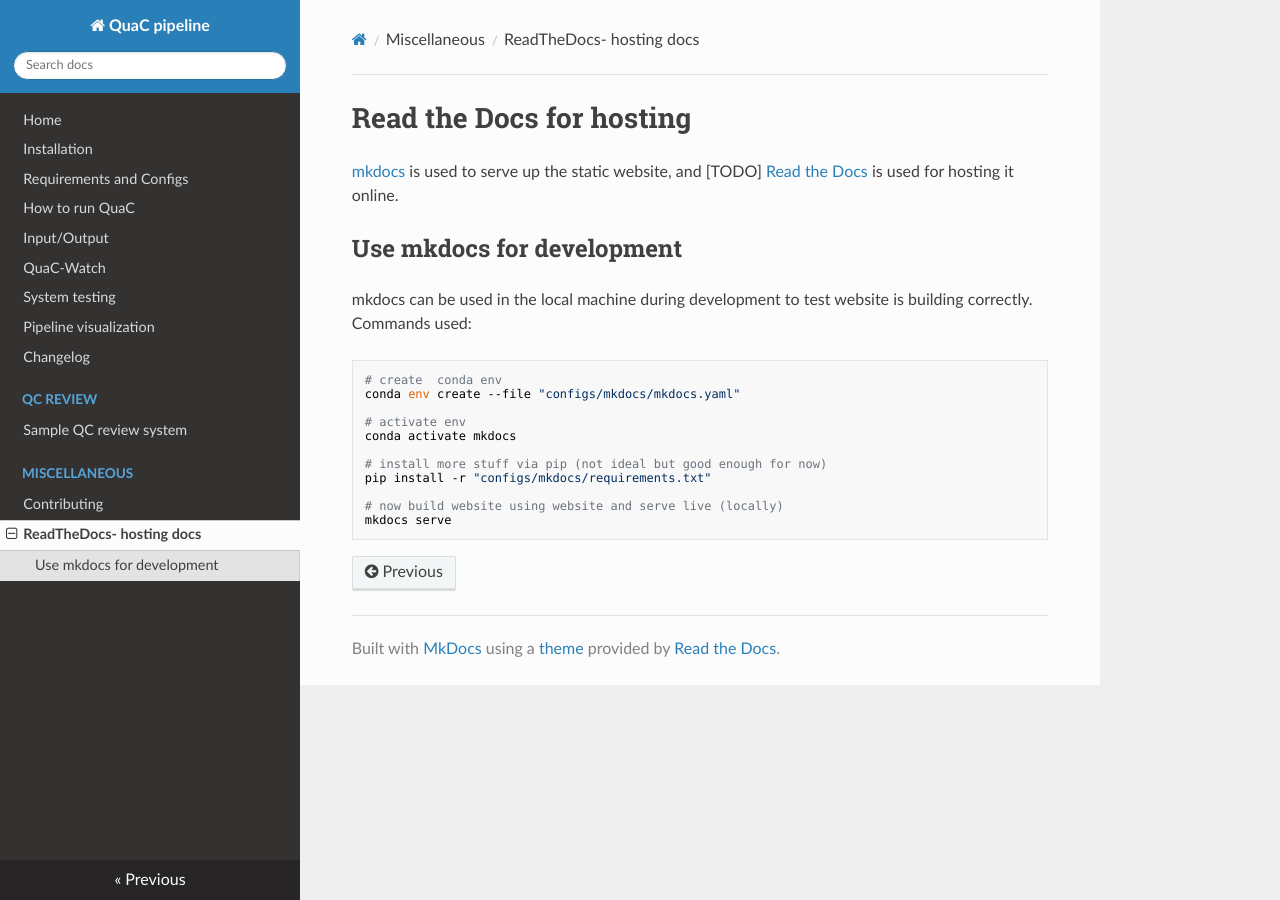
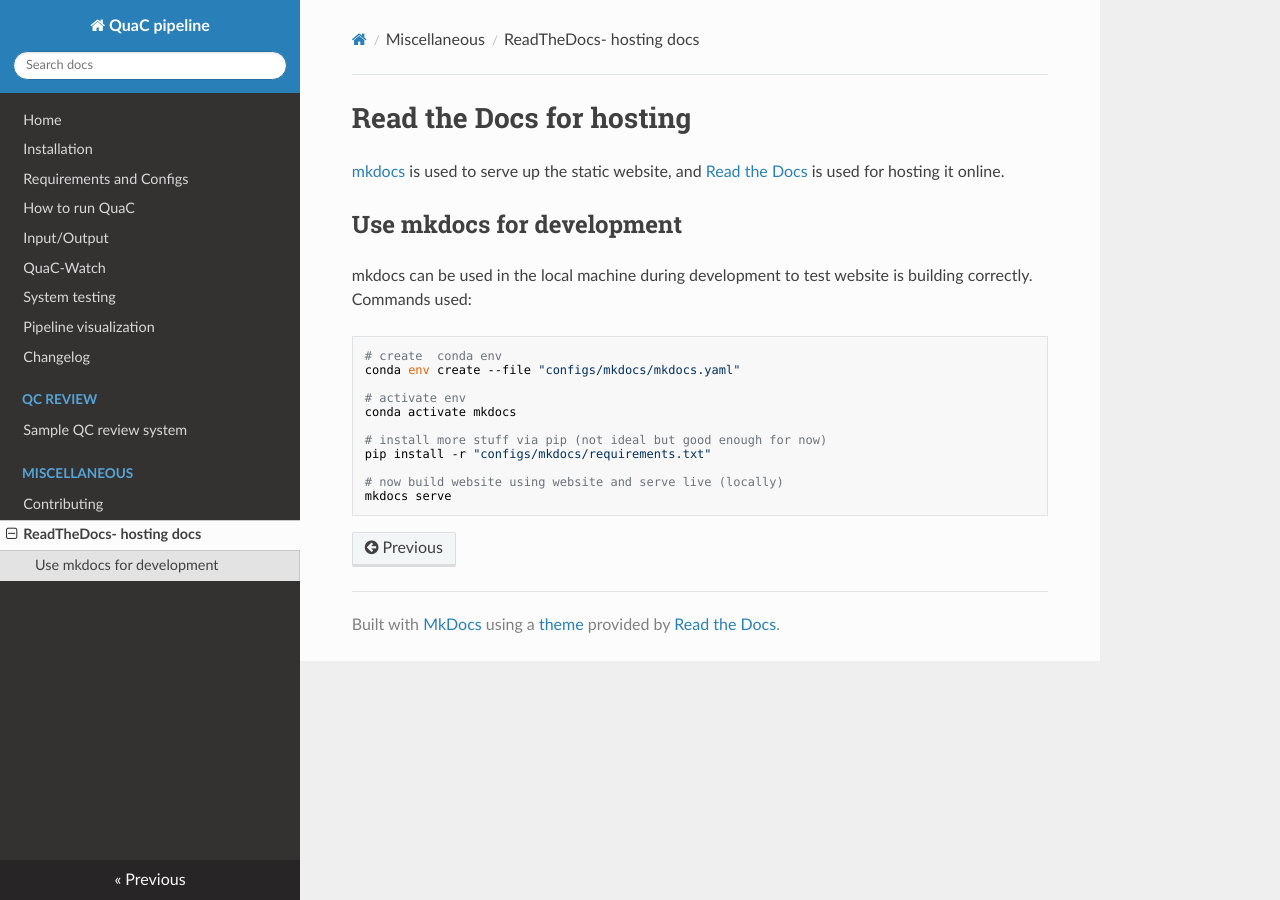
Before and after one commit to uab-cgds-worthey/quac, an MkDocs documentation site: the page built from docs/static_site.md, in a window 1280 px wide. Built offline with MkDocs 1.6.1, drawn with Linux system fonts in a browser that asks for light colours; nearby versions of some CDN libraries.

Commit message:
cleans up todo

```diff
--- a/docs/static_site.md
+++ b/docs/static_site.md
@@ -1,6 +1,6 @@
 # Read the Docs for hosting
 
-[mkdocs](https://www.mkdocs.org/) is used to serve up the static website, and [TODO] [Read the Docs](https://docs.readthedocs.io/) is used for hosting it online.
+[mkdocs](https://www.mkdocs.org/) is used to serve up the static website, and [Read the Docs](https://docs.readthedocs.io/) is used for hosting it online.
 
 ## Use mkdocs for development
 
```
Also changed, not shown: docs/reqts_configs.md (+1 -1 lines).
